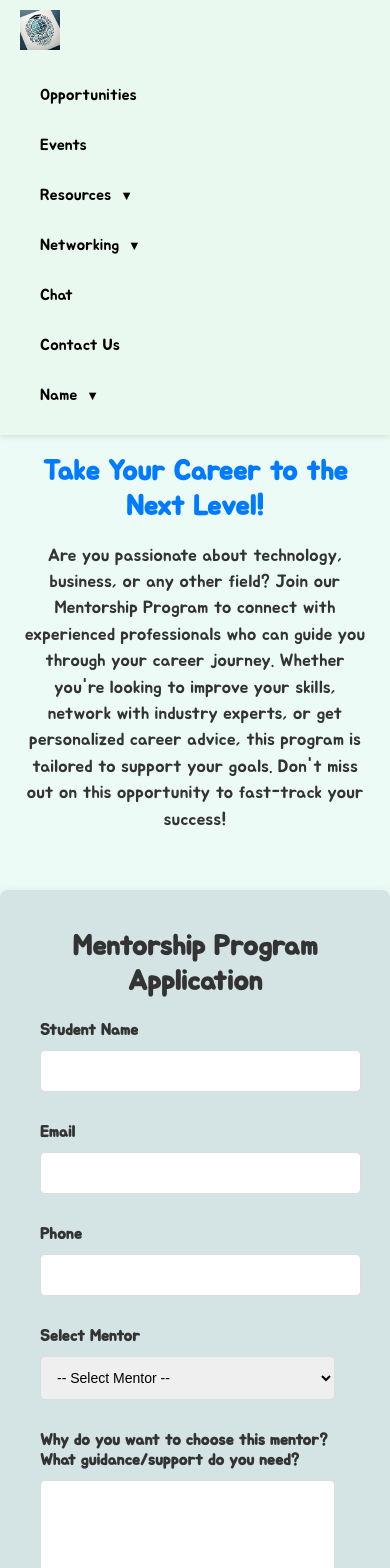
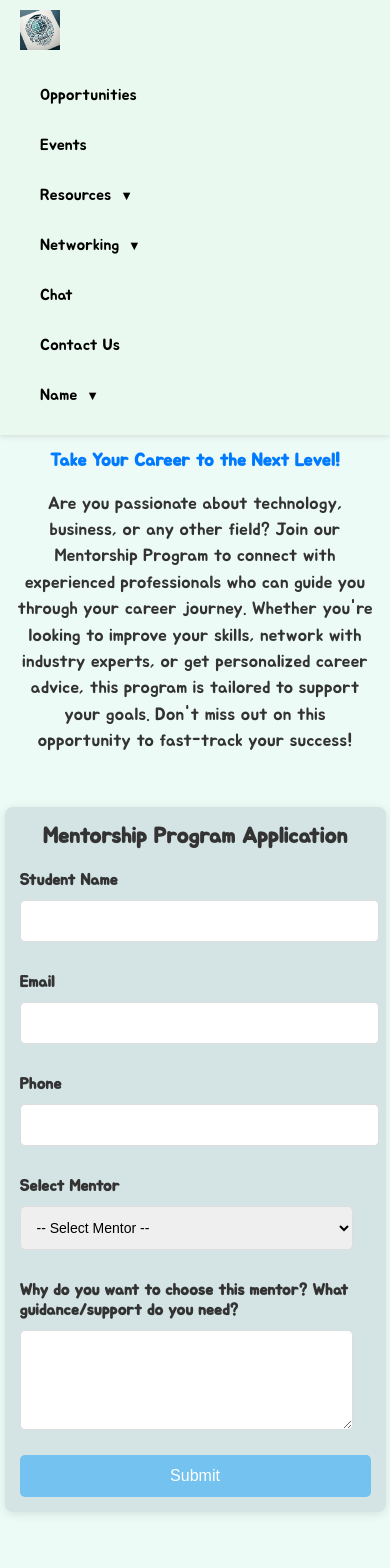
Before and after one commit to saiswethat/eduverse, a React (Create React App) app: page /mentorship-program in a window 390 px wide. Shown: the top 1568 px of the page. After the commit the page ends 1532 px from the top, so only its background shows below. Built offline with nearby package versions, Linux system fonts and the light colour scheme; sample sign-in values are in the browser's storage.

Commit message:
Mentorship request form and private chat responsiveness

```diff
--- a/src/ChatWindow.js
+++ b/src/ChatWindow.js
@@ -9,7 +9,7 @@ const ChatWindow = ({ chat }) => {
   ]);
 
   const [newMessage, setNewMessage] = useState('');
-  const messagesEndRef = useRef(null); // Create a ref for the messages end
+  const messagesEndRef = useRef(null);
 
   const handleSendMessage = () => {
     if (newMessage.trim()) {
@@ -20,16 +20,15 @@ const ChatWindow = ({ chat }) => {
         type: 'sent',
       };
       setMessages([...messages, newMsg]);
-      setNewMessage(''); // clear input after sending
+      setNewMessage('');
     }
   };
 
-  // Scroll to the bottom whenever messages change
   useEffect(() => {
     if (messagesEndRef.current) {
       messagesEndRef.current.scrollIntoView({ behavior: 'smooth' });
     }
-  }, [messages]); // Only run when messages change
+  }, [messages]);
 
   return (
     <div className="chat-window">
@@ -41,7 +40,6 @@ const ChatWindow = ({ chat }) => {
             <span className="message-time">{msg.time}</span>
           </div>
         ))}
-        {/* Empty div to act as a scroll target */}
         <div ref={messagesEndRef} />
       </div>
       <div className="message-input-section">
--- a/src/css/ChatApp.css
+++ b/src/css/ChatApp.css
@@ -1,20 +1,17 @@
-/* Chat App */
 .chat-app {
   display: flex;
-  height: 100vh; /* Full viewport height */
+  height: 100vh;
   width: 100%;
 }
 
-/* Chat List Section */
 .chat-list-section {
-  flex: 0.2; /* 30% of the screen */
+  flex: 0.2;
   background-color: #f4f4f9;
   padding: 20px;
   border-right: 1px solid #ddd;
-  overflow-y: auto; /* Allows scrolling if list is long */
+  overflow-y: auto;
 }
 
-/* Search Bar Styling */
 .search-bar {
   display: flex;
   justify-content: space-between;
@@ -48,7 +45,6 @@
   background-color: #23e166;
 }
 
-/* Chat List */
 .chat-list {
   list-style-type: none;
   padding: 0;
@@ -73,7 +69,6 @@
   box-shadow: 0 4px 12px rgba(0, 0, 0, 0.1);
 }
 
-/* Profile Image */
 .chat-list li img {
   width: 40px;
   height: 40px;
@@ -81,20 +76,49 @@
   margin-right: 15px;
 }
 
-/* Chat Name */
 .chat-list li .chat-name {
   font-size: 16px;
   font-weight: bold;
   color: #333;
 }
 
-/* Subtext (last message or time) */
 .chat-list li .chat-subtext {
   font-size: 14px;
   color: #777;
-  margin-left: auto; /* Align to the right */
+  margin-left: auto;
 }
 
-.list-text-center{
+.list-text-center {
   text-align: center;
 }
+
+
+
+@media (max-width: 768px) {
+  .chat-app {
+    flex-direction: column;
+  }
+
+  .chat-list-section {
+    flex: unset;
+    width: 100%;
+    border-right: none;
+    border-bottom: 1px solid #ddd;
+  }
+}
+
+@media (max-width: 480px) {
+  .search-bar input {
+    font-size: 14px;
+  }
+
+  .search-bar button {
+    font-size: 14px;
+  }
+
+  .chat-list li {
+    font-size: 14px;
+  }
+
+
+}
--- a/src/css/ChatWindow.css
+++ b/src/css/ChatWindow.css
@@ -1,4 +1,3 @@
-/* Chat Window */
 .chat-window {
     flex: 0.8 1;
     padding: 20px;
@@ -8,19 +7,18 @@
     overflow-y: auto;
     background-color: white;
     border-radius: 8px;
-    max-width: 100%; /* Full width */
+    max-width: 100%;
     box-shadow: 0 2px 10px rgba(0, 0, 0, 0.1);
   }
 
-/* Chat Messages Container */
   .pm-chat-messages {
     flex: 1;
     padding: 10px;
     display: flex;
-    flex-direction: column; /* Stack messages vertically */
-    overflow-y: auto; /* Scrolling for long chats */
+    flex-direction: column;
+    overflow-y: auto;
   }
-/* Chat Window Section */
+
   .chat-window-section {
     flex: 0.8;
     display: flex;
@@ -32,46 +30,40 @@
     max-height: 100%;
   }
 
-/* Message Bubbles */
   .chat-message {
-    max-width: 50%; /* Set a max-width to keep it from being too wide */
+    max-width: 50%;
     padding: 10px 15px;
-    margin: 5px 0; /* Space between messages */
+    margin: 5px 0;
     border-radius: 20px;
     position: relative;
     word-wrap: break-word;
-    display: inline-block; /* Allow the message to shrink to fit content */
+    display: inline-block;
   }
 
-/* Sender (Your) messages on the right */
   .chat-message.sent {
-    align-self: flex-end; /* Align to the right */
-    background-color: #dcf8c6; /* WhatsApp green for sent messages */
-    text-align: right; /* Align text to the right */
+    align-self: flex-end;
+    background-color: #dcf8c6;
+    text-align: right;
   }
 
-/* Receiver (Other person's) messages on the left */
   .chat-message.received {
-    align-self: flex-start; /* Align to the left */
-    background-color: #ffffff; /* White for received messages */
+    align-self: flex-start;
+    background-color: #ffffff;
     border: 1px solid #ddd;
-    text-align: left; /* Align text to the left */
+    text-align: left;
   }
 
-/* Message text */
   .message-text {
     margin: 0;
     font-size: 14px;
   }
 
-/* Timestamp */
   .message-time {
     font-size: 12px;
     color: #888;
     margin-top: 5px;
   }
 
-/* Input section */
   .message-input-section {
     display: flex;
     padding: 10px;
@@ -101,3 +93,30 @@
   .message-input-section button:hover {
     background-color: #1473e8;
   }
+  @media (max-width: 768px) {
+    .chat-window-section {
+        flex: unset;
+        width: 100%;
+      }
+
+      .pm-chat-messages {
+        max-height: 300px;
+      }
+
+      .chat-message {
+        max-width: 80%;
+      }
+
+      .chat-window {
+        padding: 10px;
+      }
+  }
+  @media (max-width: 480px) {
+    .message-input-section input {
+        padding: 8px;
+      }
+
+      .message-input-section button {
+        padding: 8px 15px;
+      }
+ }
--- a/src/css/MentorshipProgram.css
+++ b/src/css/MentorshipProgram.css
@@ -25,14 +25,12 @@
   margin: 20px auto;
 }
 
-
 .mentorship-form-heading {
   text-align: center;
   margin-bottom: 20px;
   font-family: 'Jua', sans-serif;
   color: #333;
 }
-
 
 .mentorship-form-label {
   display: block;
@@ -42,18 +40,16 @@
   font-size: 16px;
 }
 
-
 .mentorship-form-input,
 .mentorship-form-textarea,
 .mentorship-form-select {
-    width: 95%;
+  width: 100%;
   padding: 12px;
   border: 1px solid #ddd;
   border-radius: 5px;
   margin-bottom: 20px;
   font-size: 14px;
 }
-
 
 .mentorship-form-submit {
   width: 100%;
@@ -70,3 +66,53 @@
 .mentorship-form-submit:hover {
   background-color: #1473e8;
 }
+
+@media (max-width: 768px) {
+  .mentorship-form-container {
+    padding: 20px;
+  }
+
+  .mentorship-message h2 {
+    font-size: 22px;
+  }
+
+  .mentorship-form-heading {
+    font-size: 22px;
+  }
+
+  .mentorship-form-input,
+  .mentorship-form-textarea,
+  .mentorship-form-select {
+    font-size: 16px;
+  }
+
+  .mentorship-form-submit {
+    font-size: 18px;
+  }
+}
+
+@media (max-width: 480px) {
+  .mentorship-message {
+    padding: 15px;
+  }
+
+  .mentorship-message h2 {
+    font-size: 18px;
+  }
+
+  .mentorship-form-container {
+    padding: 15px;
+    width:90%;
+  }
+
+  .mentorship-form-input,
+  .mentorship-form-textarea,
+  .mentorship-form-select {
+    font-size: 14px;
+    width:95%;
+  }
+
+  .mentorship-form-submit {
+    font-size: 16px;
+  }
+}
```
Lines whose indentation alone changed are shown as unchanged.
